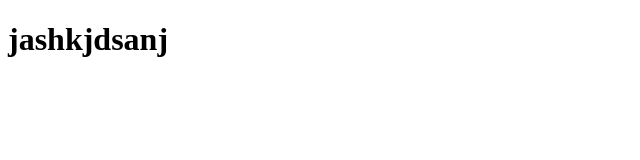
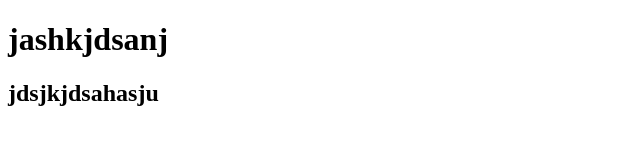
Before and after one commit to alihassan2345/hashvashdb, a plain HTML site: page index.html in a window 1280 px wide. Shown: the whole page, without its empty margins (0-640 px from the left). Drawn offline with Linux system fonts and the light colour scheme.

Commit message:
h2 change

```diff
--- a/index.html
+++ b/index.html
@@ -7,5 +7,6 @@
 </head>
 <body>
  <h1>jashkjdsanj</h1>
+ <h2>jdsjkjdsahasju</h2>
 </body>
 </html>
```
